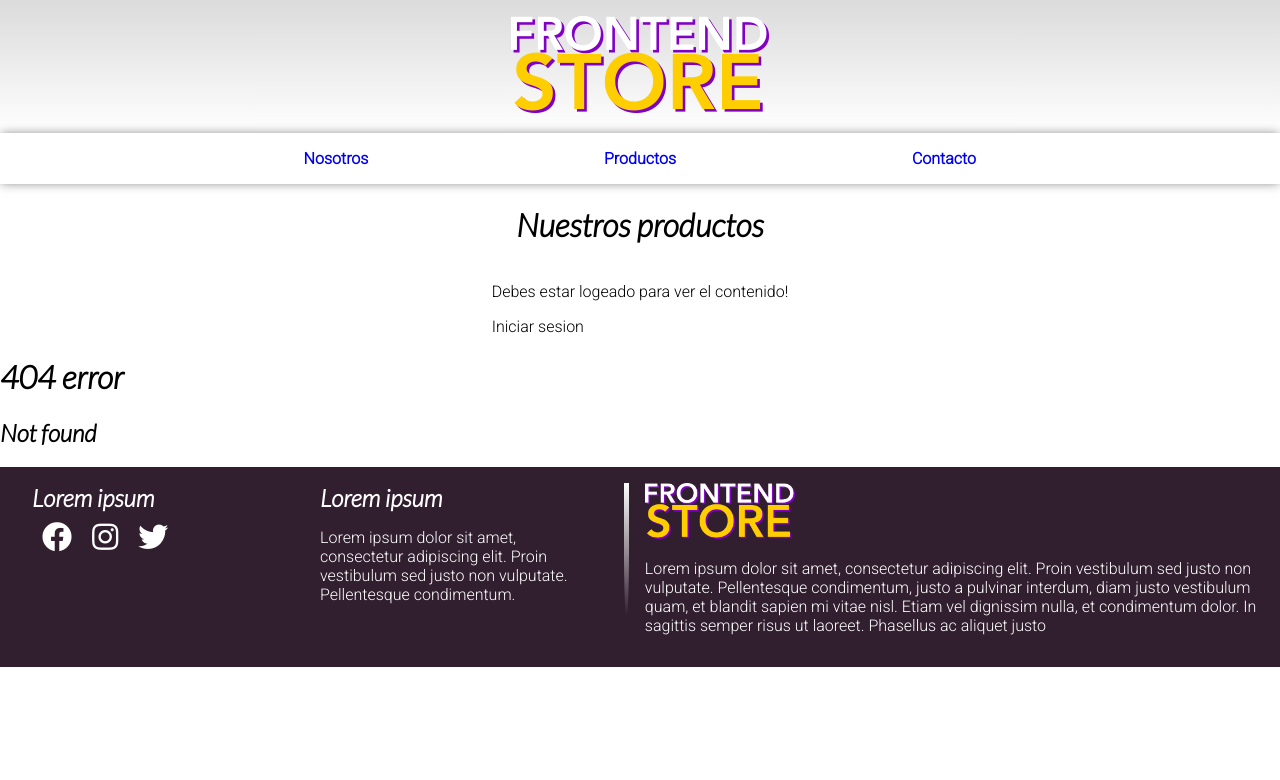
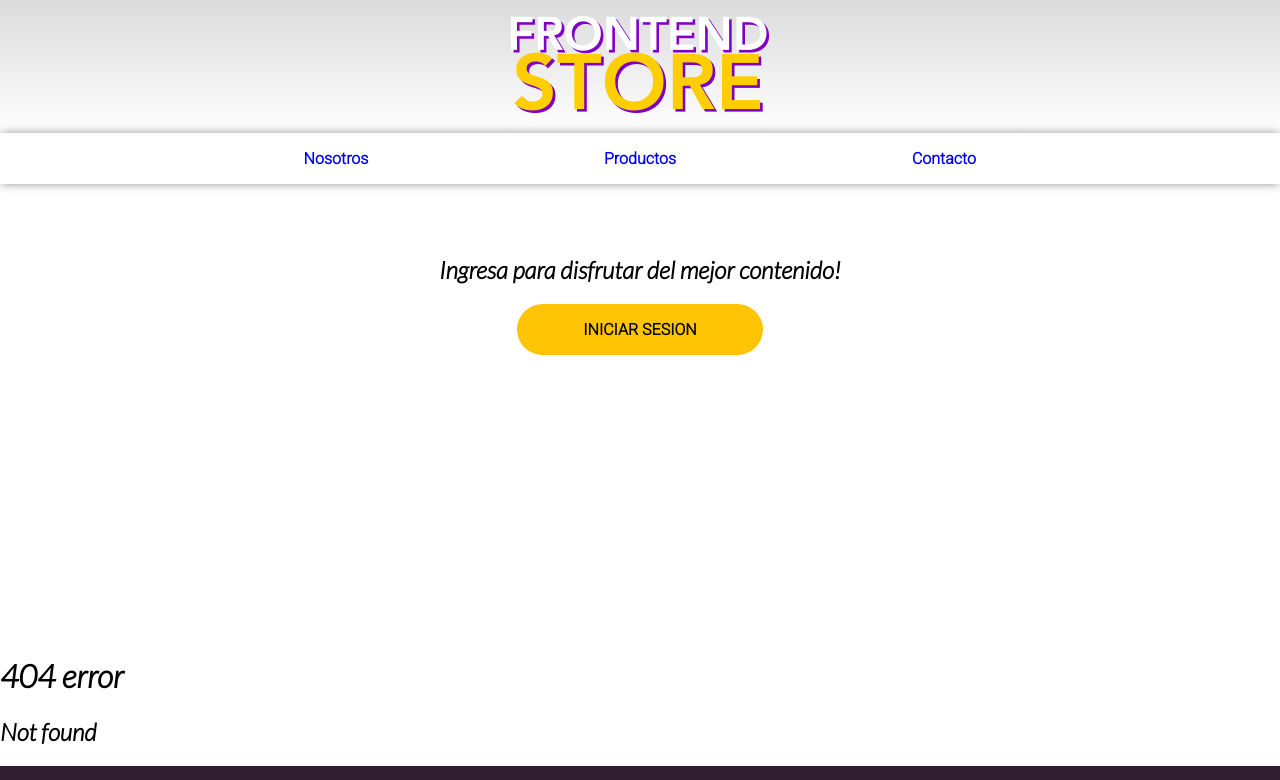
Before and after one commit to manuelRivero/react-routing, a React (Create React App) app in the folder cliente/: page / in a window 1280 px wide. Shown: the top 780 px of the page. Built offline with nearby package versions, Linux system fonts and the light colour scheme; what auth0-js would draw is missing.

Commit message:
se guarda la sesion en el localStorage, estilos al boton de login

```diff
--- a/cliente/src/Auth/Auth.js
+++ b/cliente/src/Auth/Auth.js
@@ -43,23 +43,23 @@ export default class Auth {
   }
 
   getAccessToken() {
-    return this.accessToken;
+    return (localStorage.getItem('accessToken'));
   }
 
   getIdToken() {
-    return this.idToken;
+    return (localStorage.getItem('idToken'));
   }
 
+
   setSession(authResult) {
-    // Set isLoggedIn flag in localStorage
-    localStorage.setItem('isLoggedIn', 'true');
-
     // Set the time that the access token will expire at
     let expiresAt = (authResult.expiresIn * 1000) + new Date().getTime();
     this.accessToken = authResult.accessToken;
     this.idToken = authResult.idToken;
     this.expiresAt = expiresAt;
-
+    localStorage.setItem('idToken',  this.idToken );
+    localStorage.setItem('accessToken', this.accessToken);
+    localStorage.setItem('expiresAt',this.expiresAt);
     // navigate to the home route
     history.replace('/productos');
   }
@@ -83,8 +83,9 @@ export default class Auth {
     this.expiresAt = 0;
 
     // Remove isLoggedIn flag from localStorage
-    localStorage.removeItem('isLoggedIn');
-
+    localStorage.removeItem('idToken');
+    localStorage.removeItem('accessToken');
+    localStorage.removeItem('expiresAt');
     this.auth0.logout({
       returnTo: window.location.origin
     });
@@ -96,7 +97,7 @@ export default class Auth {
   isAuthenticated() {
     // Check whether the current time is past the
     // access token's expiry time
-    let expiresAt = this.expiresAt;
+    let expiresAt = localStorage.getItem('expiresAt')
     return new Date().getTime() < expiresAt;
   }
 }
--- a/cliente/src/components/Footer/Footer.js
+++ b/cliente/src/components/Footer/Footer.js
@@ -7,9 +7,9 @@ export default () => {
         <div className="footer-c-1 flex">
             <div className="footer-item">
             <h2> Lorem ipsum </h2>
-            <i class="fab fa-facebook icon"></i>
-            <i class="fab fa-instagram icon"></i>
-            <i class="fab fa-twitter icon"></i>
+            <i className="fab fa-facebook icon"></i>
+            <i className="fab fa-instagram icon"></i>
+            <i className="fab fa-twitter icon"></i>
             </div>
             <div className="footer-item">
             <h2> Lorem ipsum </h2>
--- a/cliente/src/components/Productos/Buscador/Buscador.js
+++ b/cliente/src/components/Productos/Buscador/Buscador.js
@@ -11,7 +11,7 @@ export default class Buscador extends Component {
 
             <input className="buscador" type="text" placeholder="Encuentralo al toque..." onChange={this.handle}></input>
             <div className="icon-container">
-              <i class="fas fa-search icon"></i>
+              <i className="fas fa-search icon"></i>
             </div>
       </div>
     )
--- a/cliente/src/components/Productos/Productos.js
+++ b/cliente/src/components/Productos/Productos.js
@@ -1,3 +1,5 @@
+import axios from 'axios';
+
 import React, { Component } from 'react';
 import Producto from './Producto/Producto';
 import Buscador from './Buscador/Buscador';
@@ -12,26 +14,39 @@ export default class Productos extends Component {
 
   getApiData = () => {
 
+    const {getAccessToken} = this.props.auth,
+          headers = { 'Authorization' : `Bearer ${getAccessToken()}`},
+          url = 'http://localhost:8080/productos';
+    axios.get(url, {headers}).then(res => this.setState({ productos: res.data}))
+
+
+
   }
   componentWillMount(){
-    this.getApiData();
+    if(this.props.auth.getAccessToken() ) {
+      this.getApiData();
+    }
   }
 
   loginHandle = () => {
-    console.log(this.props.auth.login())
+    this.props.auth.login()
 
   }
 
+  renderProductos = () =>{
 
-  renderProductos = () =>{
-      return null//productos.map((producto, index) => (<Producto key={index} producto={producto} /> ))
+      let content = this.state.productos ?
+        this.state.productos.map((producto, index) => (<Producto key={index} producto={producto} /> )) :
+        <p>cargando</p>
+        return content;
+
   }
 
   renderLoginBtn = () => {
     return (
       <div className=" contenedor-boton">
-          <p> Debes estar logeado para ver el contenido!</p>
-          <a className="boton" onClick={this.loginHandle}> Iniciar sesion</a>
+          <h2> Ingresa para disfrutar del mejor contenido!</h2>
+          <a className="login-btn" onClick={this.loginHandle}> Iniciar sesion</a>
       </div>
     )
   }
@@ -43,7 +58,6 @@ export default class Productos extends Component {
     return (
       <div className="productos-container">
 
-            <h1>Nuestros productos</h1>
               { isAuthenticated() &&
                 this.renderBuscador()
                 }
@@ -52,7 +66,9 @@ export default class Productos extends Component {
                 this.renderLoginBtn() :
                 this.renderProductos()
                 }
+              {
 
+              }
             </div>
       </div>
     )
--- a/cliente/src/components/Productos/productos.css
+++ b/cliente/src/components/Productos/productos.css
@@ -8,8 +8,23 @@
 .productos-container{
     width: 95%;
     margin: auto;
+    min-height: 50vh;
+    padding-top:50px;
 }
 
 .productos-container h1{
     text-align: center;
 }
+
+.login-btn{
+    margin: 0 auto;
+    width: 150px;
+    display:block;
+    padding: 1rem 3rem;
+    border-radius: 30px;
+    background-color: rgb(255, 196, 4);
+    cursor: pointer;
+    font-weight: bold;
+    text-transform: uppercase;
+    text-align: center;
+}
```
